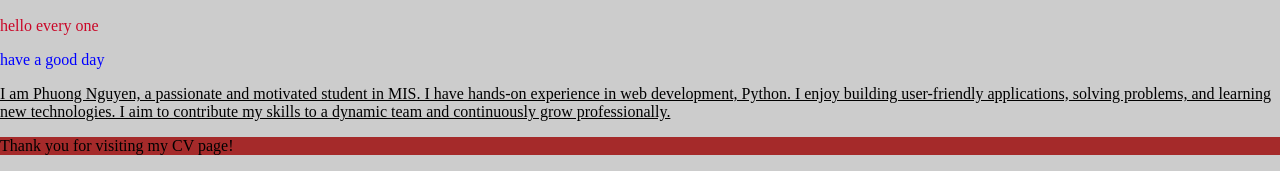
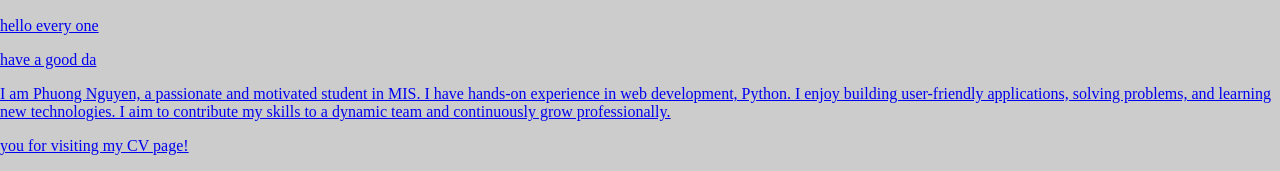
Before and after one commit to hphuong412/hphuong412.github.io, a plain HTML site: page week3/cv.html in a window 1280 px wide. Shown: the part 744-915 px from the top of the page. Drawn offline with Linux system fonts and the light colour scheme.

Commit message:
Update cv.html

```diff
--- a/week3/cv.html
+++ b/week3/cv.html
@@ -32,9 +32,9 @@
   <video src="./../week4/hp.mp4"controls width="400">
   </video>
 
-  <p style="color: rgb(202, 6, 39)"> hello every one </p>
-  <p style="color:blue;"> have a good day</p>
-  <p style="text-decoration: underline;"> I am Phuong Nguyen, a passionate and motivated student in MIS. I have hands-on experience in web development, Python. I enjoy building user-friendly applications, solving problems, and learning new technologies. I aim to contribute my skills to a dynamic team and continuously grow professionally.</p>
-  <p style=background-color:brown;>Thank you for visiting my CV page!</p>
+  <p class="red-text"><a href="../week5/ex1/NavigationBar.css">hello every one</a></p>
+  <p class="blue-text"><a href="../week5/ex1/NavigationBar.css">have a good da</a></p>
+  <p class="underline-text"><a href="../week5/ex1/NavigationBar.css"> I am Phuong Nguyen, a passionate and motivated student in MIS. I have hands-on experience in web development, Python. I enjoy building user-friendly applications, solving problems, and learning new technologies. I aim to contribute my skills to a dynamic team and continuously grow professionally.</a></p>
+  <p class="background"><a href="../week5/ex1/NavigationBar.css"> you for visiting my CV page!</a></p>
 </body>
 </html>
```
